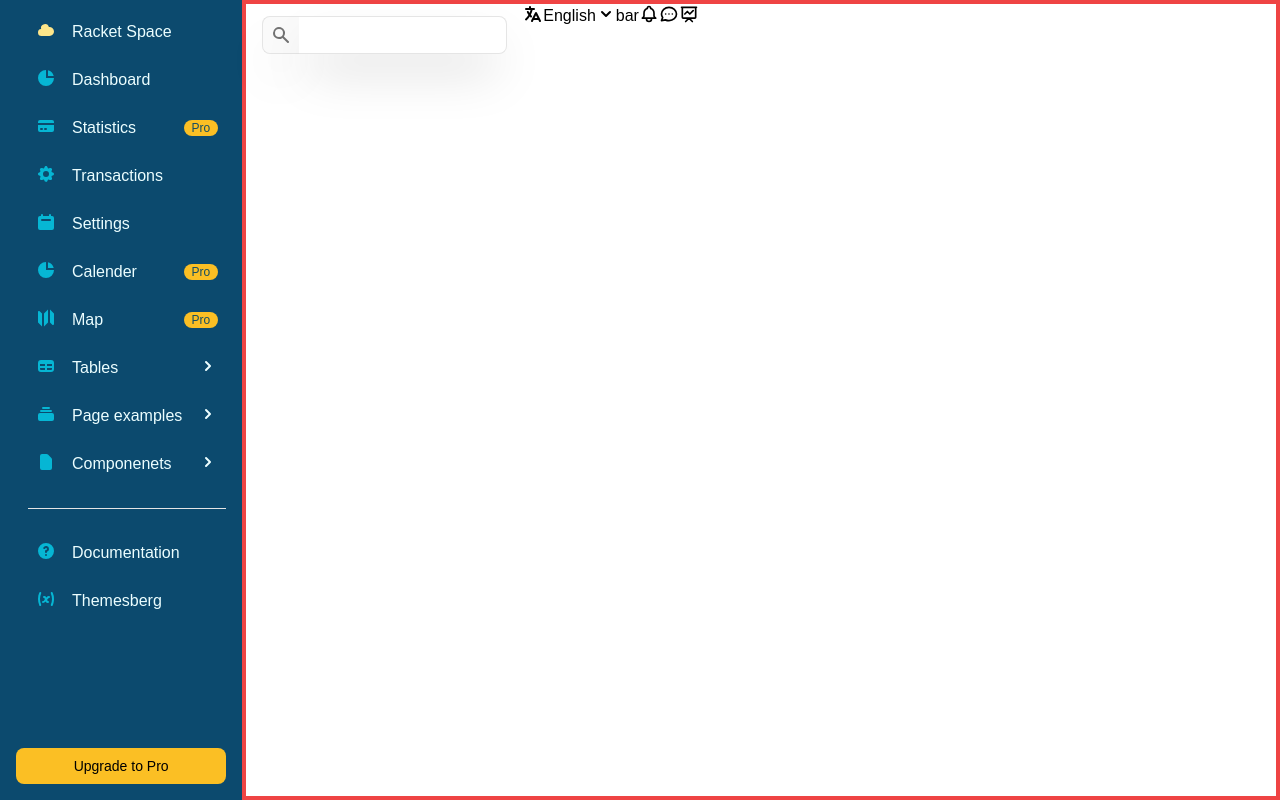
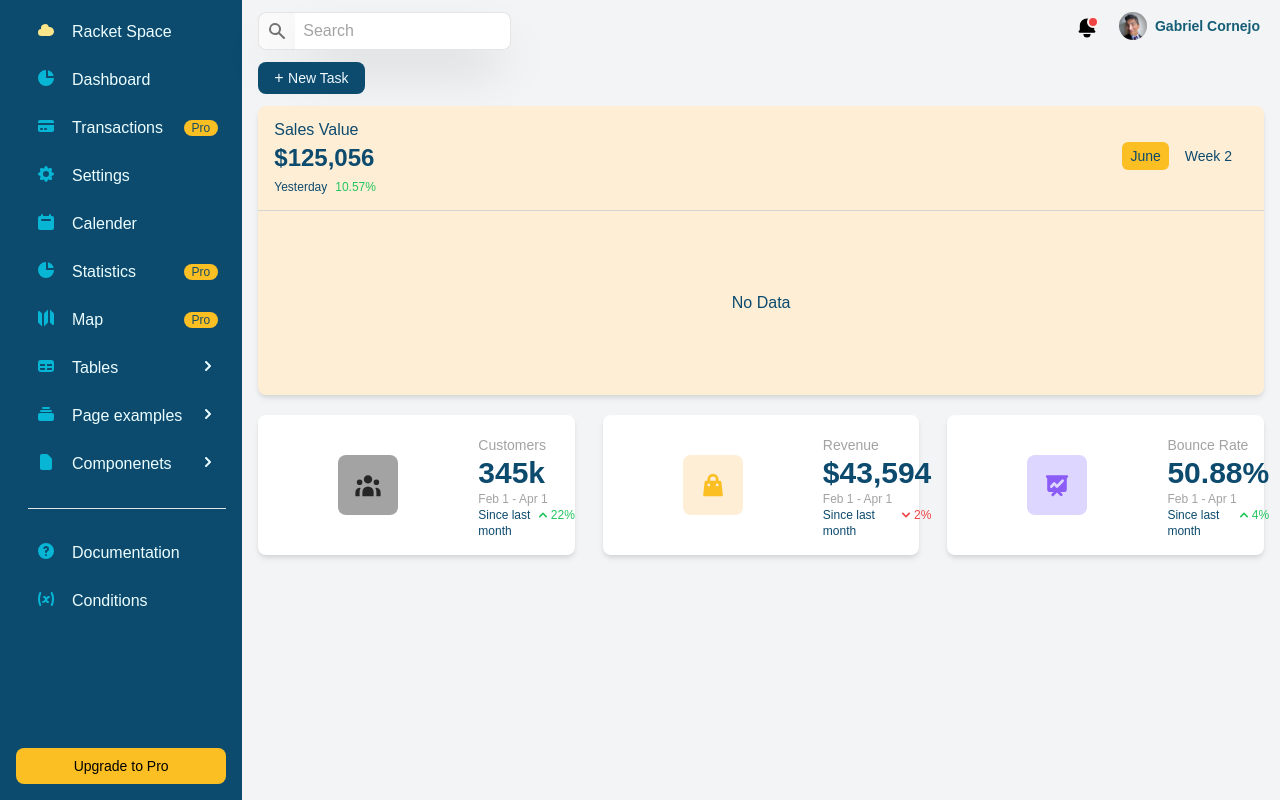
Before and after one commit to gccornejo441/Jobbox, a Next.js app: page / in a window 1280 px wide. Built offline with nearby package versions, Linux system fonts and the light colour scheme.

Commit message:
added mainbody, setup table for bar graph

```diff
--- a/components/mainbody.js
+++ b/components/mainbody.js
@@ -1,46 +1,72 @@
-import { ChevronDownIcon, ShoppingBagIcon, CalendarIcon, EyeIcon} from '@heroicons/react/solid'
+import { ShoppingBagIcon, CalendarIcon, EyeIcon, UserGroupIcon, PresentationChartLineIcon, ChevronUpIcon, ChevronDownIcon } from '@heroicons/react/solid'
 
 const MainBody = () => {
+
     return (
         <>
+            <div class="bg-salmon rounded-lg shadow-md">
+                <div class="border-b border-gray-300 flex justify-between">
+                    <div class="flex flex-col py-3 px-4">
+                        <span class="inline-block align-middle"><h1 class="text-base text-blue-900">Sales Value</h1></span>
+                        <span class="inline-block align-middle text-2xl font-bold text-blue-900">$125,056</span>
                         <div>
-                <div class="border-2 border-red-500 flex justify-between">
-                    <div class="flex flex-col">
-                        <span class="inline-block align-middle"><h1 class="text-2xl">Overview</h1></span>
-                        <span class="inline-block align-middle">Job Search Informaion</span>
-                    </div>
-                    <div class="border-2 border-blue-500 flex">
-                        <span class="inline-block align-middle">This week</span>
-                        <span class="inline-block align-middle"><ChevronDownIcon class="h-5 w-5" /></span>
+                            <span class="inline-block align-middle font-light text-xs text-blue-900 mr-2">Yesterday</span>
+                            <span class="text-xs text-green-500">10.57%</span>
                         </div>
                     </div>
-                <div class="flex justify-between">
-                    <div class="border border-teal-500 flex">
-                        <div>
-                            <div>56</div>
-                            <div>Application Sent</div>
+                    <div class="flex mr-5">
+                        <div class="mt-9">
+                            <button class="bg-yellow-400 text-blue-900 p-1 px-2 rounded-md text-sm mx-1">June</button>
+                        </div>
+                        <div class="mt-9">
+                            <button class="text-blue-900 p-1 px-2 rounded-md text-sm mx-1">Week 2</button>
+                        </div>
+                    </div>
                 </div>
                 <div>
-                        <ShoppingBagIcon class="h-5 w-5" />
+                    <div class="flex justify-center p-20 text-blue-900">
+                        No Data
                     </div>
                 </div>
-                    <div class="border border-red-500 flex">
-                    <div>
-                            <div>18</div>
-                            <div>Interviews Schedule</div>
             </div>
-                        <div>
-                        <CalendarIcon class="h-5 w-5" />
+            <div class="grid grid-cols-3 gap-7 mt-5">
+                <div class="flex bg-white rounded-lg shadow-md">
+                    <div class="bg-gray-400 p-4 mx-20 my-10 rounded-lg">
+                        <UserGroupIcon class="h-7 w-7 text-gray-800" />
+                    </div>
+                    <div class="">
+                        <ul class="relative top-5">
+                            <li class="font-normal text-gray-400 text-sm">Customers</li>
+                            <li class="font-semibold text-blue-900 text-3xl">345k</li>
+                            <li class="font-light text-gray-400 text-xs">Feb 1 - Apr 1</li>
+                            <li class="font-light text-blue-900 text-xs flex">Since last month<span class="pl-1 text-green-500"><ChevronUpIcon class="w-4 h-4"/></span><span class="text-green-500">22%</span></li>
+                        </ul>
                     </div>
                 </div>
-                    <div class="border border-yellow-500 flex">
-                    <div>
-                            <div>156</div>
-                            <div>Profile Visited</div>
+                    <div class="flex bg-white rounded-lg shadow-md">
+                    <div class="bg-salmon p-4 mx-20 my-10 rounded-lg">
+                        <ShoppingBagIcon class="h-7 w-7 text-yellow-400" />
                     </div>
-                        <div>
-                        <EyeIcon class="h-5 w-5" />
+                    <div class="">
+                        <ul class="relative top-5">
+                            <li class="font-normal text-gray-400 text-sm">Revenue</li>
+                            <li class="font-semibold text-blue-900 text-3xl">$43,594</li>
+                            <li class="font-light text-gray-400 text-xs">Feb 1 - Apr 1</li>
+                            <li class="font-light text-blue-900 text-xs flex">Since last month<span class="pl-1 text-red-500"><ChevronDownIcon class="w-4 h-4"/></span><span class="text-red-500">2%</span></li>
+                        </ul>
                     </div>
+                </div>
+                    <div class="flex bg-white rounded-lg shadow-md">
+                    <div class="bg-violet-200 p-4 mx-20 my-10 rounded-lg">
+                        <PresentationChartLineIcon class="h-7 w-7 text-violet-500" />
+                    </div>
+                    <div class="">
+                        <ul class="relative top-5">
+                            <li class="font-normal text-gray-400 text-sm">Bounce Rate</li>
+                            <li class="font-semibold text-blue-900 text-3xl">50.88%</li>
+                            <li class="font-light text-gray-400 text-xs">Feb 1 - Apr 1</li>
+                            <li class="font-light text-blue-900 text-xs flex">Since last month<span class="pl-1 text-green-500"><ChevronUpIcon class="w-4 h-4"/></span><span class="text-green-500">4%</span></li>
+                        </ul>
                     </div>
                 </div>
             </div>
--- a/components/searchbar.js
+++ b/components/searchbar.js
@@ -1,48 +1,42 @@
-import { SearchIcon, TranslateIcon, ChevronDownIcon, } from '@heroicons/react/solid'
-import { BellIcon, ChatIcon, PresentationChartLineIcon } from '@heroicons/react/outline'
+import { SearchIcon, TranslateIcon, ChevronDownIcon, BellIcon, } from '@heroicons/react/solid'
+import { ChatIcon, PresentationChartLineIcon } from '@heroicons/react/outline'
 import MainBody from './mainbody'
 
 const SearchBar = () => {
     return (
         <>
             <div class="border-5 border-violet-500 flex flex-col">
-                <div class="flex ">
-                    {/* <span class="w-full pt-3 px-4">
-                        <SearchIcon class="h-5 w-5" />
-                    </span> */}
-                    {/* <div class="pt-3 px-4">
-                        <span>
-                            <a type="button" class="border border-gray-900">
-                                <SearchIcon class="h-5 w-5" />
-                            </a>
-                        </span>
-                        <span>
-                            <input class="border border-gray-900" type="search" />
-                        </span>
-                    </div> */}
-                    <form action="">
+                <div class="flex justify-between">
+                    {/* SEARCHBAR */}
+                    <div>
+                        <form action="POST">
                             <div>
                                 <span class="flex pt-3 px-4">
                                     <div class="p-2 rounded-l-lg border-l border-b border-t border-gray-200 shadow-2xl cursor-pointer bg-gray-50 text-gray-500">
                                         <SearchIcon class="h-5 w-5" />
                                     </div>
-                            <input class="border-r border-t border-b border-gray-200 shadow-2xl rounded-r-lg" type="search" />
+                                    <input class="border-r border-t border-b border-gray-200 shadow-2xl rounded-r-lg pl-2" type="search" placeholder="Search" />
                                 </span>
                             </div>
                         </form>
-                    <div class="flex">
-                        <span><TranslateIcon class="h-5 w-5" /></span>
-                        <span>English</span>
-                        <span><ChevronDownIcon class="h-5 w-5" /></span>
-                        <div class="flex">
-                            <div>bar</div>
-                            <div><span><BellIcon class="h-5 w-5" /></span></div>
-                            <div><span><ChatIcon class="h-5 w-5" /></span></div>
-                            <div><span><PresentationChartLineIcon class="h-5 w-5" /></span></div>
+                        <div class="pt-3 px-4">
+                            <button class="bg-blue-900 px-4 py-1 rounded-lg text-blue-50 text-sm"><span class="text-blue-50 text-base">+{' '}</span>New Task</button>
                         </div>
                     </div>
+                    <div class="flex">
+                        <div class="mr-5 mt-4 relative">
+                            <BellIcon class="h-6 w-6" />
+                            <div class="absolute top-0 right-0 bg-red-500 border-2 border-red-50 rounded-2xl h-3 w-3"></div>
                         </div>
-                {/* <MainBody/> */}
+                        <span class="mr-5 mt-3 flex">
+                            <img src="/images/profile_picture.jpg" class="h-7 w-7 rounded-2xl mr-2" />
+                            <p class="text-sm font-semibold text-cyan-800 mt-1">Gabriel Cornejo</p>
+                        </span>
+                    </div>
+                </div>
+                <div class="pt-3 px-4">
+                    <MainBody/>
+                </div>
             </div>
         </>
     )
--- a/components/sidenav.js
+++ b/components/sidenav.js
@@ -22,23 +22,23 @@ const menu = [
     {
         id: 2,
         icon: <CreditCardIcon class="h-5 w-5" />,
-        label: "Statistics",
+        label: "Transactions",
         sublabel: <div class="my-3 mx-2 px-2 bg-yellow-400 rounded-xl"><div class="text-xs text-cyan-900">Pro</div></div>,
     },
     {
         id: 3,
         icon: <CogIcon class="h-5 w-5" />,
-        label: "Transactions",
+        label: "Settings",
     },
     {
         id: 4,
         icon: <CalendarIcon class="h-5 w-5" />,
-        label: "Settings",
+        label: "Calender",
     },
     {
         id: 5,
         icon: <ChartPieIcon class="h-5 w-5" />,
-        label: "Calender",
+        label: "Statistics",
         sublabel: <div class="my-3 mx-2 px-2 bg-yellow-400 rounded-xl "><div class="text-xs text-cyan-900">Pro</div></div>,
     },
     {
@@ -129,7 +129,7 @@ const SideNav = () => {
                                         <VariableIcon class="h-5 w-5" />
                                     </span>
                                     <span class="p-2 text-cyan-50">
-                                        Themesberg
+                                        Conditions
                                     </span>
                                 </div>
                             </li>
--- a/pages/index.js
+++ b/pages/index.js
@@ -5,7 +5,7 @@ import SideNav from '../components/sidenav';
 import SearchBar from '../components/searchbar';
 import MainBody from '../components/mainbody';
 
-export default () => {
+const Index = () => {
 
   return (
   <>
@@ -14,10 +14,12 @@ export default () => {
           <div class="h-screen px-4 pt-3 bg-blue-900 grid place-content-between">
             <SideNav/>
           </div>
-          <div class="border-4 border-red-500 w-screen">
+          <div class="w-screen">
           <SearchBar/>
           </div>
         </div>
   </>
   )
 };
+
+export default Index;
--- a/styles/globals.css
+++ b/styles/globals.css
@@ -2,3 +2,7 @@
 @tailwind base;
 @tailwind components;
 @tailwind utilities;
+
+body {
+    background-color: #f2f4f6;
+}
--- a/tailwind.config.js
+++ b/tailwind.config.js
@@ -4,7 +4,12 @@ module.exports = {
   purge: ['./pages/**/*.{js,ts,jsx,tsx}', './components/**/*.{js,ts,jsx,tsx}'],
   darkMode: false, // or 'media' or 'class'
   theme: {
-    extend: {},
+    extend: {
+      colors: {
+        'salmon': "#ffeed6",
+        'white': '#fff'
+      }
+    },
     colors: {
       transparent: 'transparent',
       current: 'currentColor',
@@ -17,7 +22,7 @@ module.exports = {
       lime: colors.lime,
       green: colors.green,
       emerald: colors.emerald,
-      teal: colors.teal
+      teal: colors.teal,
     },
     fontFamily: {
       sans: ['Graphik', 'sans-serif'],
```
Also changed, not shown: public/images/profile_picture.jpg (added). Lines whose indentation alone changed are shown as unchanged.
